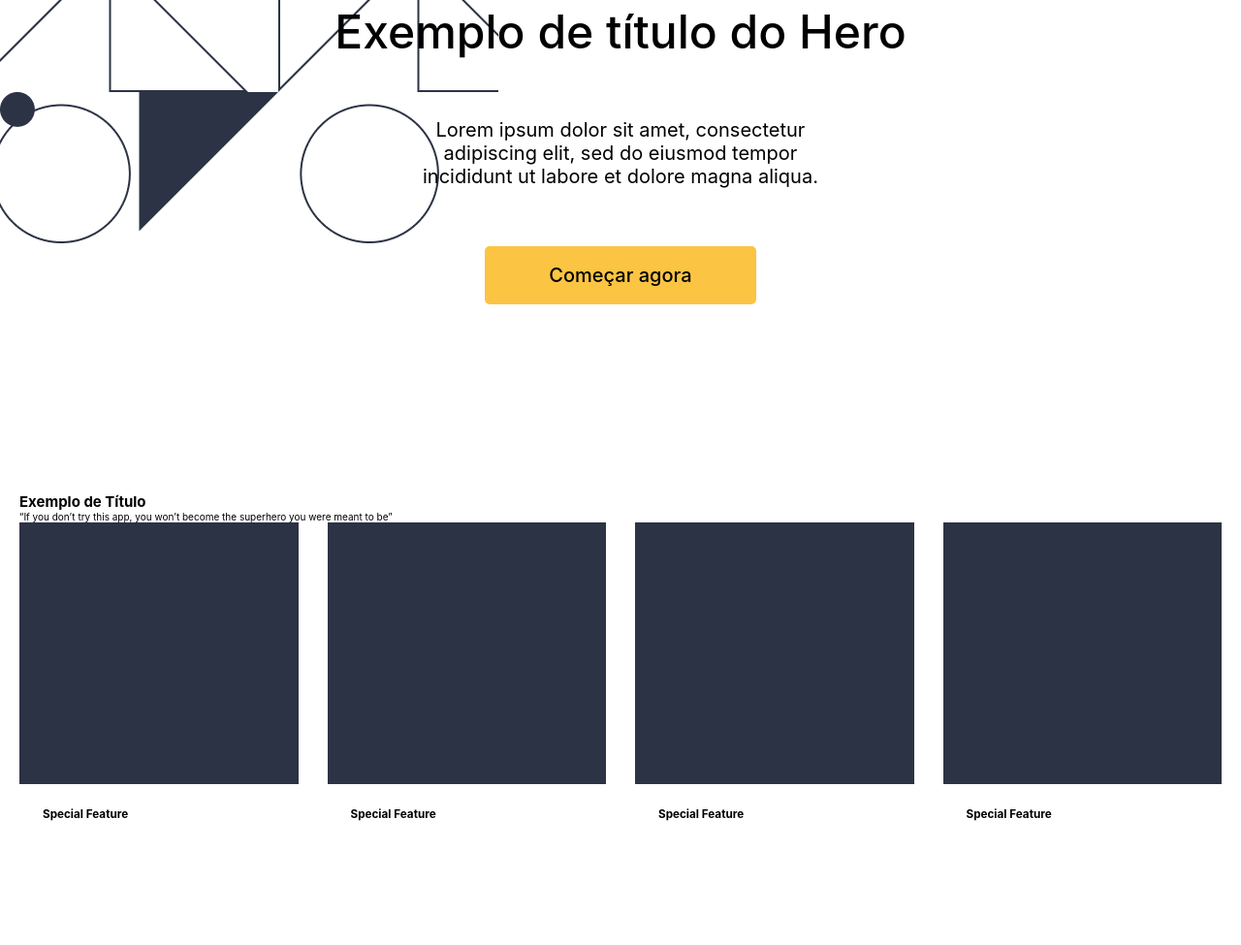
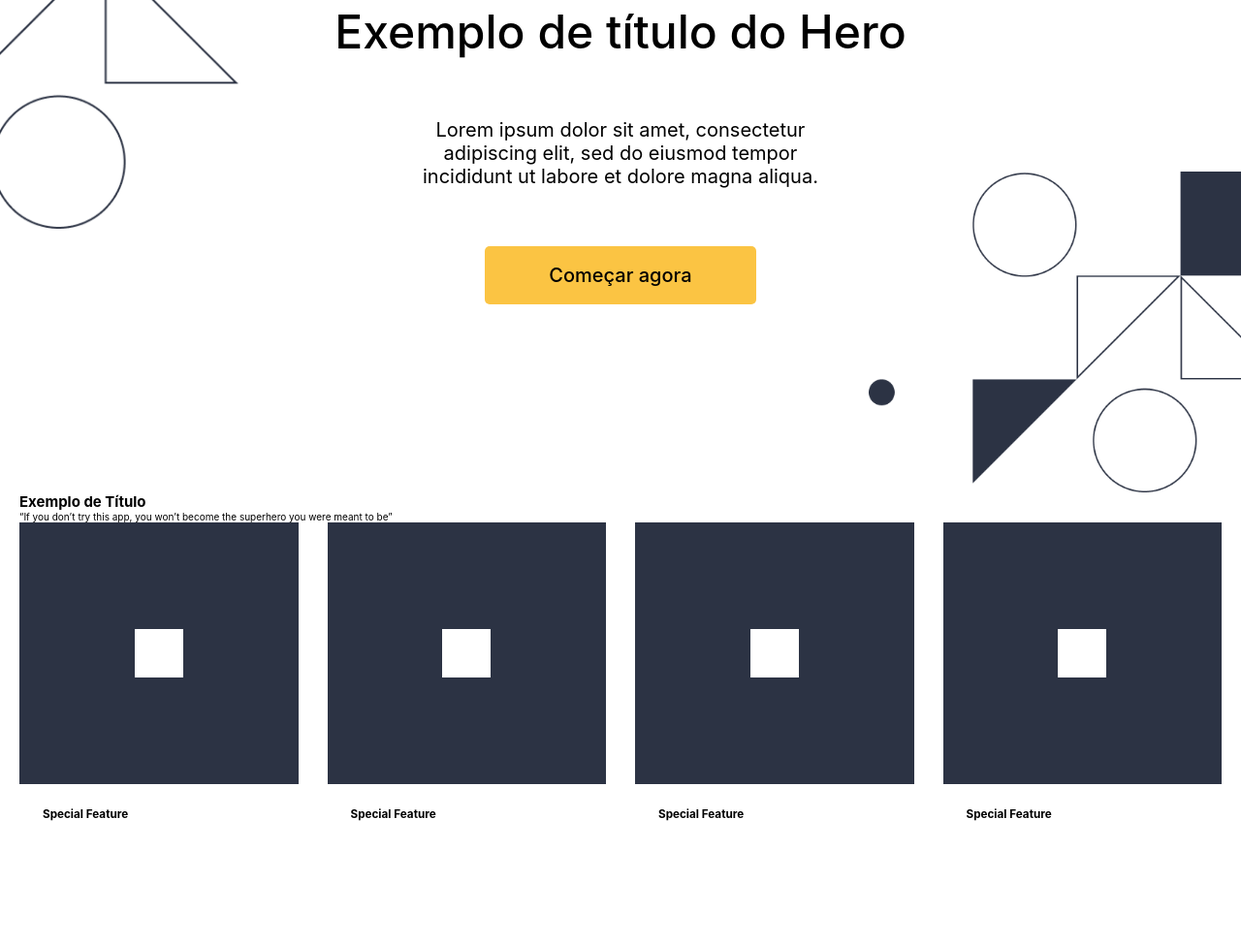
Before and after one commit to viclsr/landing-page-training, a plain HTML site: page index.html in a window 1280 px wide. Shown: the part 272-1247 px from the top of the page at 97% size. Drawn offline with Linux system fonts and the light colour scheme.

Commit message:
Ajustes nas imagens do hero e inserção das formas geométricas na seção abaixo do hero

```diff
--- a/css/style.scss
+++ b/css/style.scss
@@ -16,6 +16,7 @@ html {
   margin-right: auto;
   padding-left: 2rem;
   padding-right: 2rem;
+  height: 100%;
 }
 nav {
   padding: 2rem 2rem;
@@ -26,8 +27,12 @@ nav {
     font-weight: 700;
     font-size: 2.4rem;
     text-transform: uppercase;
+    &:hover {
+      filter: brightness(0);
+      transition: 0.3s;
+    }
   }
-  .div-teste {
+  .nav-left {
     display: flex;
     justify-content: space-between;
     gap: 4rem;
@@ -54,14 +59,24 @@ img {
   width: 20rem;
 }
 .section-hero {
-  position: relative;
-  display: flex;
-  flex-direction: column;
   z-index: 1;
   text-align: center;
   height: 70rem;
-  justify-content: center;
   width: 100%;
+  background-image: url("/assets/img/hero-geometric-1.png"),
+    url("/assets/img/hero-geometric-2.png");
+  background-repeat: no-repeat;
+  background-position-y: 1%, 100%;
+  background-position-x: 0%, 100%;
+  background-size: 30%;
+  .content-hero {
+    height: 100%;
+    display: flex;
+    flex-direction: column;
+    justify-content: center;
+    align-items: center;
+  }
+
   .text-hero {
     gap: 6rem;
     display: flex;
@@ -79,30 +94,7 @@ img {
     font-size: 2rem;
   }
 }
-.section-hero::before {
-  display: flex;
-  position: absolute;
-  background-repeat: no-repeat;
-  width: 100%;
-  height: 100%;
-  top: 0;
-  left: 0;
-  content: "";
-  z-index: -1;
-  background-image: url("/assets/img/hero-geometric-1.png");
-}
-.section-hero::after {
-  display: flex;
-  bottom: 0;
-  position: absolute;
-  background-repeat: no-repeat;
-  width: 100%;
-  height: 100%;
-  content: "";
-  z-index: -1;
-  right: 0;
-  background-image: url("/assets/img/hero-geometric-2.png");
-}
+
 .cards-special-features {
   display: grid;
   grid-template-columns: 1fr 1fr 1fr 1fr;
@@ -110,9 +102,21 @@ img {
   .card-special-features {
     height: 43.6rem;
   }
-  .geometric-special-features {
+  .wraper-special-features {
     background-color: #2c3344;
     height: 27rem;
+    position: relative;
+    justify-content: center;
+    display: flex;
+    align-items: center;
+  }
+  .geometric-special-features {
+    display: flex;
+    justify-content: center;
+    align-items: center;
+    width: 5rem;
+    height: 5rem;
+    background-color: #fff;
   }
   .content-special-features {
     padding: 2.4rem;
--- a/index.html
+++ b/index.html
@@ -1,18 +1,17 @@
 <!DOCTYPE html>
 <html lang="en">
-
   <head>
-    <meta charset="UTF-8">
-    <meta http-equiv="X-UA-Compatible" content="IE=edge">
-    <meta name="viewport" content="width=device-width, initial-scale=1.0">
+    <meta charset="UTF-8" />
+    <meta http-equiv="X-UA-Compatible" content="IE=edge" />
+    <meta name="viewport" content="width=device-width, initial-scale=1.0" />
     <title>Front-End Study</title>
-    <link rel="stylesheet" href="/css/style.css">
+    <link rel="stylesheet" href="/css/style.css" />
   </head>
 
   <body>
     <header>
       <nav>
-            <div class="div-teste">
+        <div class="nav-left">
           <a href="www.github.com/viclsr">
             <h2>Front-End Study</h2>
           </a>
@@ -33,53 +32,60 @@
     </header>
     <section class="section-hero">
       <div class="container">
+        <div class="content-hero">
           <div class="text-hero">
             <h1>Exemplo de título do Hero</h1>
-                <p>Lorem ipsum dolor sit amet, consectetur adipiscing elit, sed do eiusmod tempor incididunt ut labore et dolore magna aliqua.</p>
+            <p>
+              Lorem ipsum dolor sit amet, consectetur adipiscing elit, sed do
+              eiusmod tempor incididunt ut labore et dolore magna aliqua.
+            </p>
             <a href="www.github.com/viclsr" class="btn --hero">Começar agora</a>
+          </div>
         </div>
       </div>
     </section>
     <section class="section-special-features">
       <div class="container">
         <h2>Exemplo de Título</h2>
-            <p>“If you don’t try this app, you won’t become the superhero you were meant to be”</p>
+        <p>
+          “If you don’t try this app, you won’t become the superhero you were
+          meant to be”
+        </p>
         <div class="cards-special-features">
           <div class="card-special-features">
+            <div class="wraper-special-features">
               <div class="geometric-special-features"></div>
+            </div>
             <div class="content-special-features">
-                        <h3>
-                            Special Feature
-                        </h3>
+              <h3>Special Feature</h3>
             </div>
           </div>
           <div class="card-special-features">
+            <div class="wraper-special-features">
               <div class="geometric-special-features"></div>
+            </div>
             <div class="content-special-features">
-                        <h3>
-                            Special Feature
-                        </h3>
+              <h3>Special Feature</h3>
             </div>
           </div>
           <div class="card-special-features">
+            <div class="wraper-special-features">
               <div class="geometric-special-features"></div>
+            </div>
             <div class="content-special-features">
-                        <h3>
-                            Special Feature
-                        </h3>
+              <h3>Special Feature</h3>
             </div>
           </div>
           <div class="card-special-features">
+            <div class="wraper-special-features">
               <div class="geometric-special-features"></div>
+            </div>
             <div class="content-special-features">
-                        <h3>
-                            Special Feature
-                        </h3>
+              <h3>Special Feature</h3>
             </div>
           </div>
         </div>
       </div>
     </section>
   </body>
-
 </html>
```
Also changed, not shown: css/style.css, 1 other file. Lines whose indentation alone changed are shown as unchanged.
